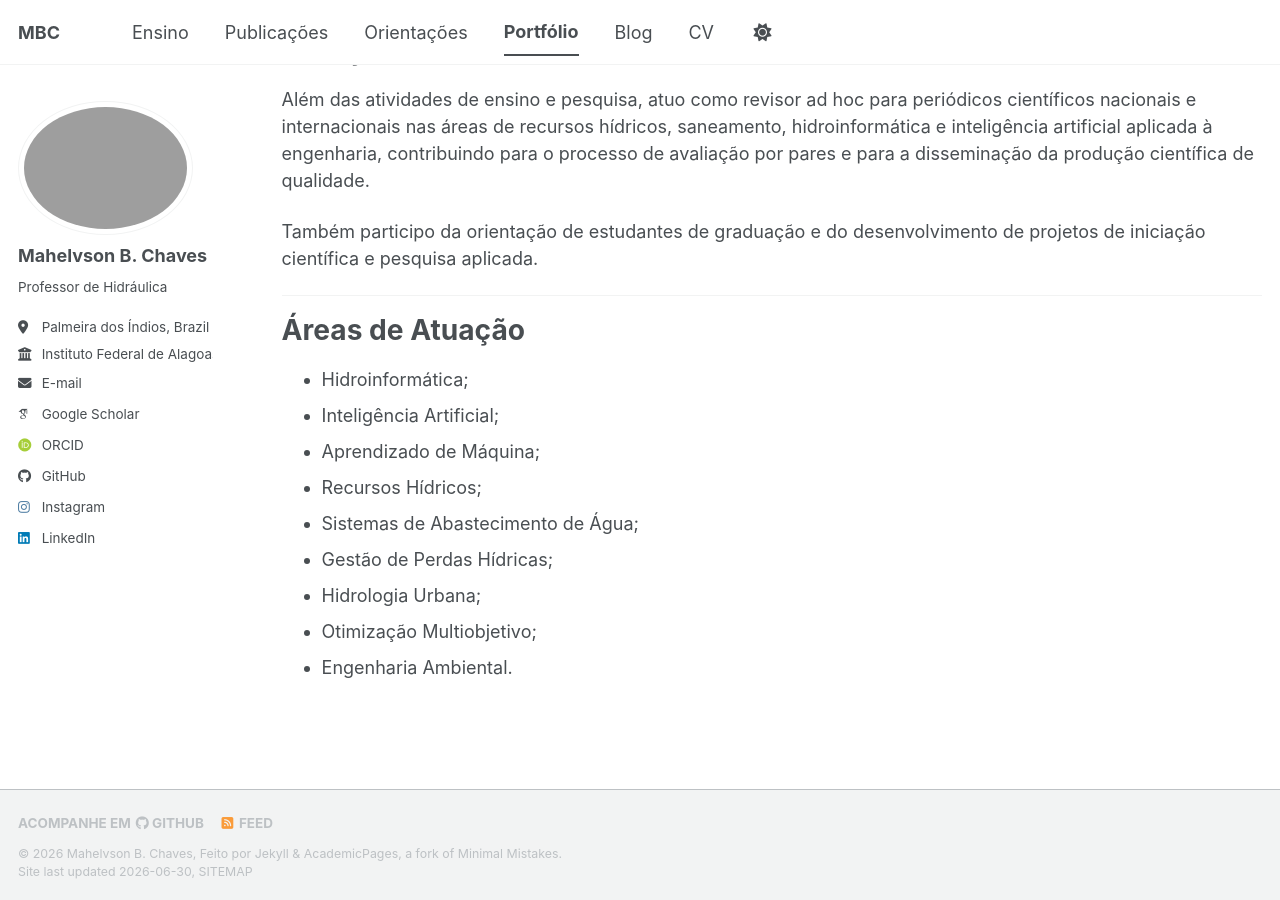
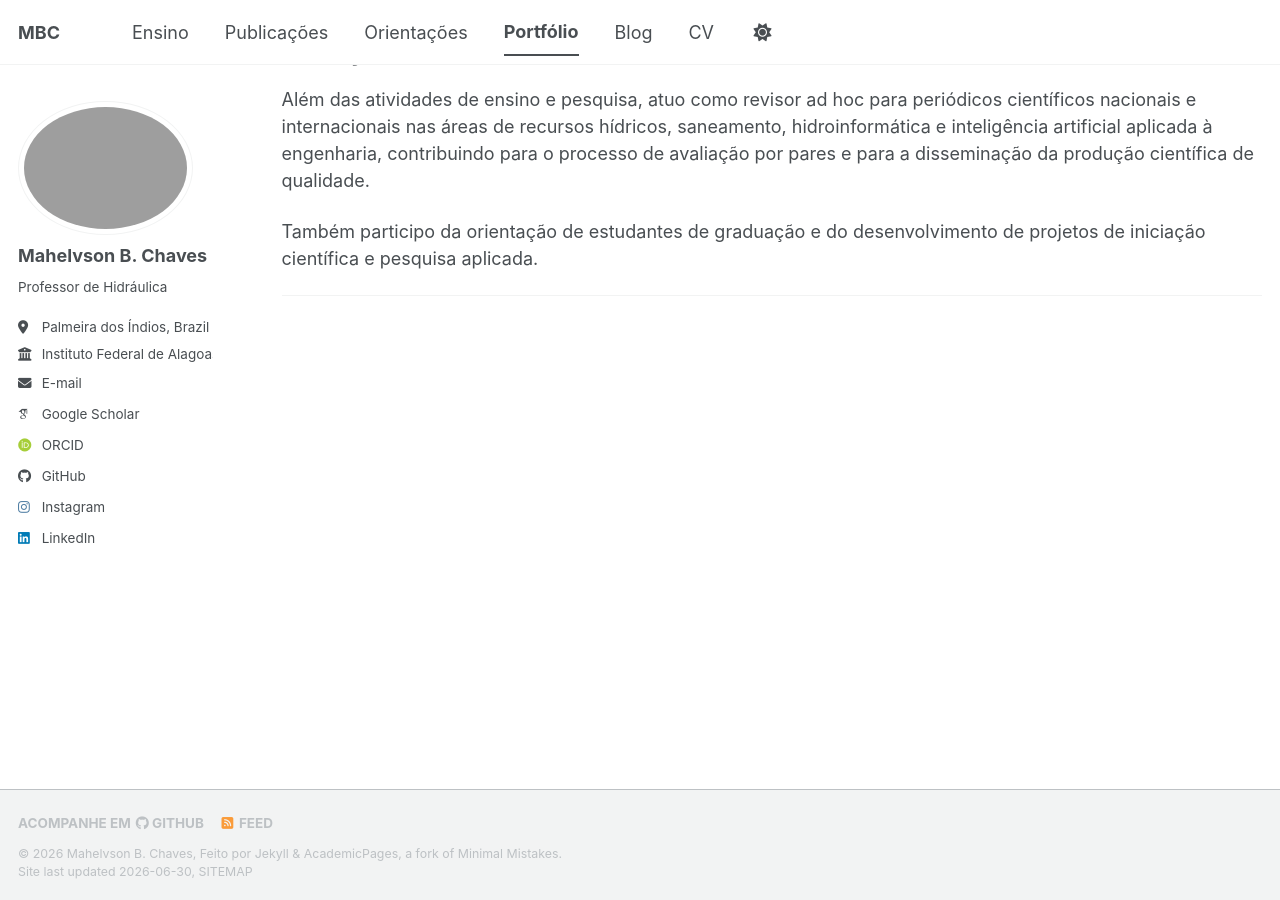
Before and after one commit to mahelvson/mahelvson.github.io, a Jekyll site: the page built from _pages/portfolio.md, in a window 1280 px wide and 900 px high, scrolled down 1667 px. Built offline with Jekyll 4.4.1, drawn with Linux system fonts in a browser that asks for light colours; some web fonts are replaced; a script bundle is joined from its source files by our own code; library files that are not in the unit come from our copies.

Commit message:
ajuste no portfolio

```diff
--- a/_pages/portfolio.md
+++ b/_pages/portfolio.md
@@ -65,15 +65,3 @@ Além das atividades de ensino e pesquisa, atuo como revisor ad hoc para periód
 Também participo da orientação de estudantes de graduação e do desenvolvimento de projetos de iniciação científica e pesquisa aplicada.
 
 ---
-
-# Áreas de Atuação
-
-- Hidroinformática;
-- Inteligência Artificial;
-- Aprendizado de Máquina;
-- Recursos Hídricos;
-- Sistemas de Abastecimento de Água;
-- Gestão de Perdas Hídricas;
-- Hidrologia Urbana;
-- Otimização Multiobjetivo;
-- Engenharia Ambiental.
```
